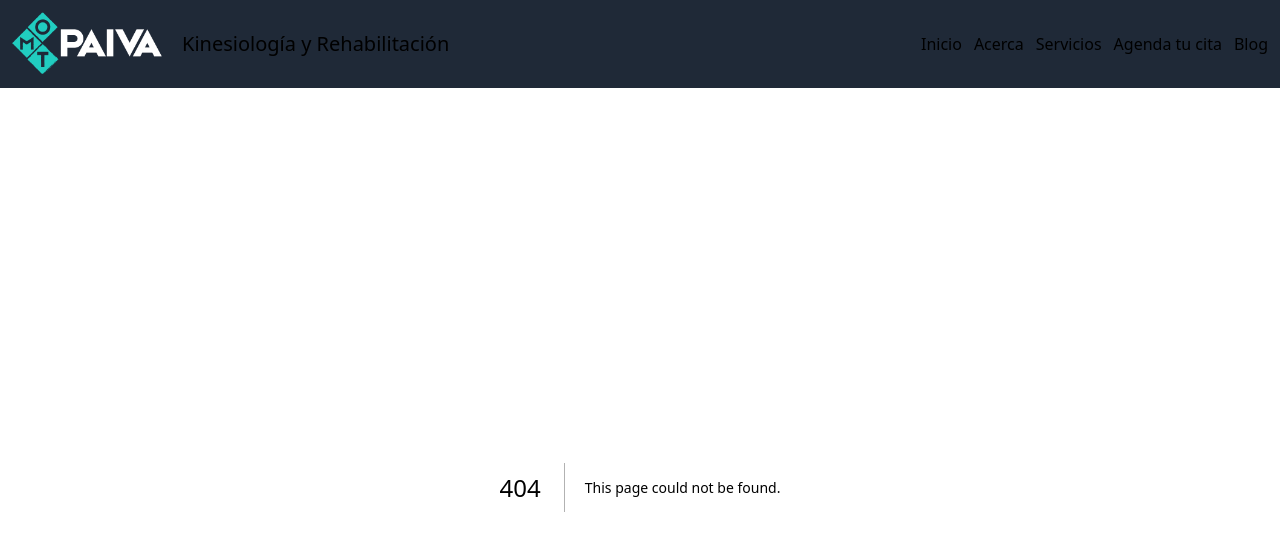
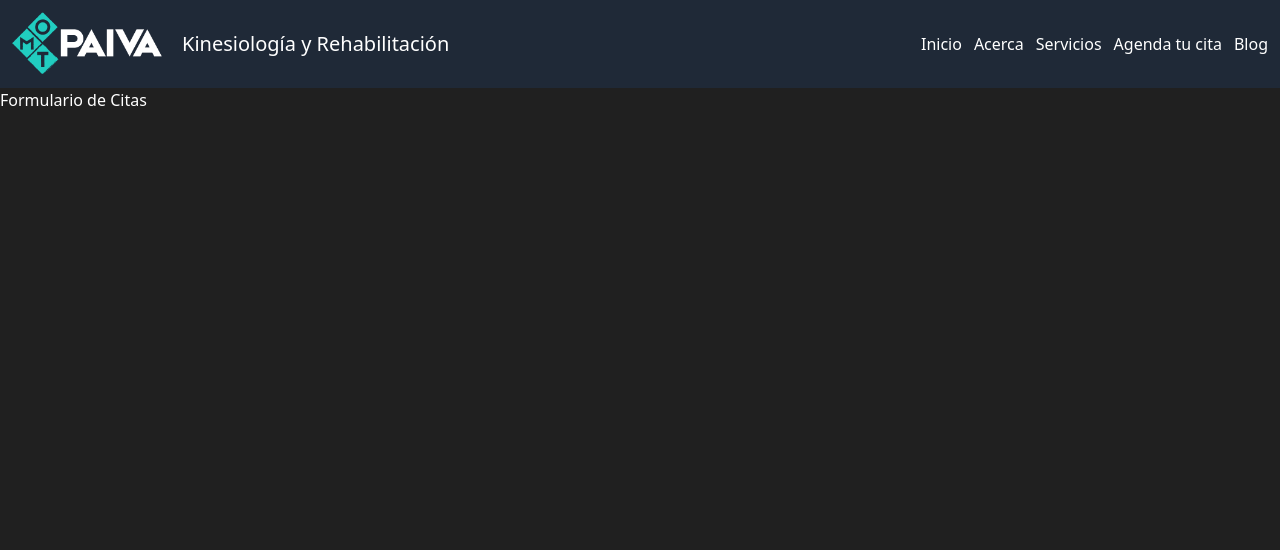
Before and after one commit to marcelopaivag/kinepaiva, a Next.js app: page /cites in a window 1280 px wide. Before the commit this address had no page. Shown: the top 550 px of the page. Built offline with nearby package versions, Linux system fonts and the light colour scheme.

Commit message:
Pre prisma installation

```diff
--- /dev/null
+++ b/app/api/cites/route.js
@@ -0,0 +1,5 @@
+import { NextResponse } from "next/server";
+
+export function GET() {
+    return NextResponse.json('Creando Cita')
+}
--- /dev/null
+++ b/app/cites/page.jsx
@@ -0,0 +1,9 @@
+import React from 'react'
+
+const page = () => {
+  return (
+    <div>Formulario de Citas</div>
+  )
+}
+
+export default page
```
